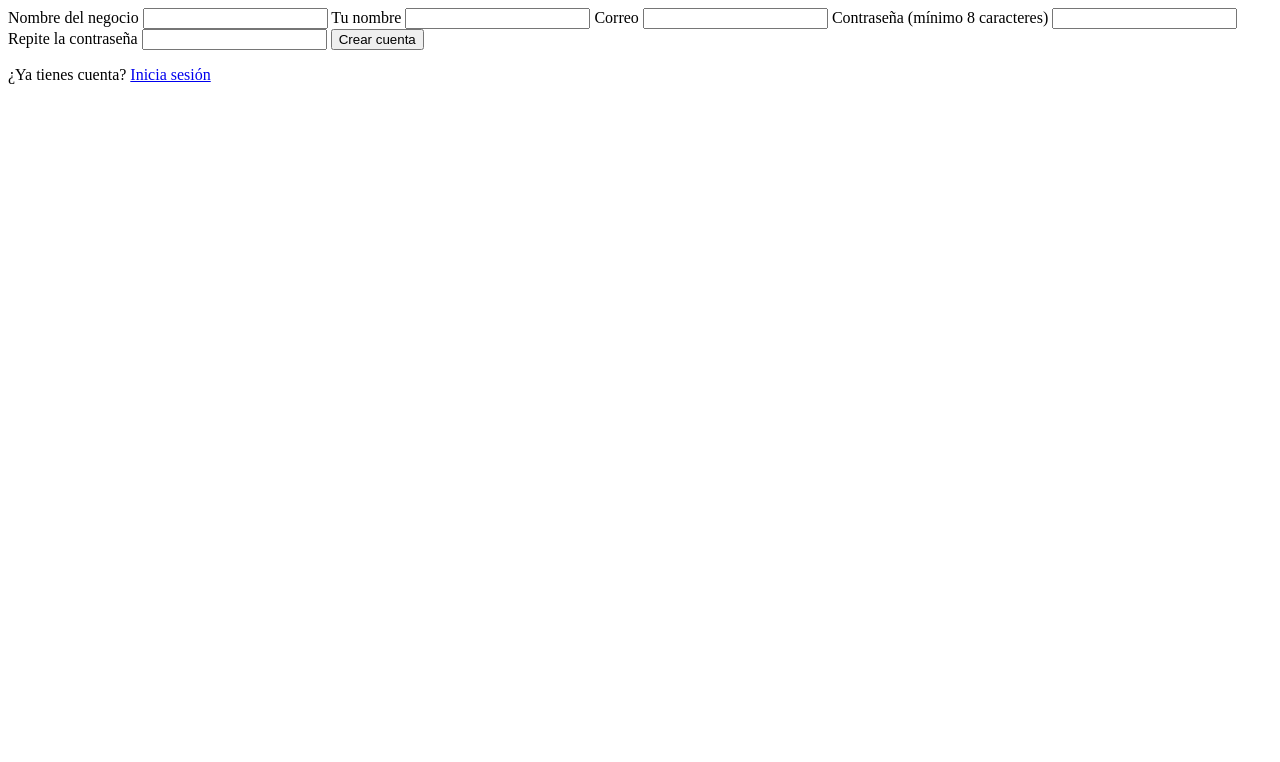
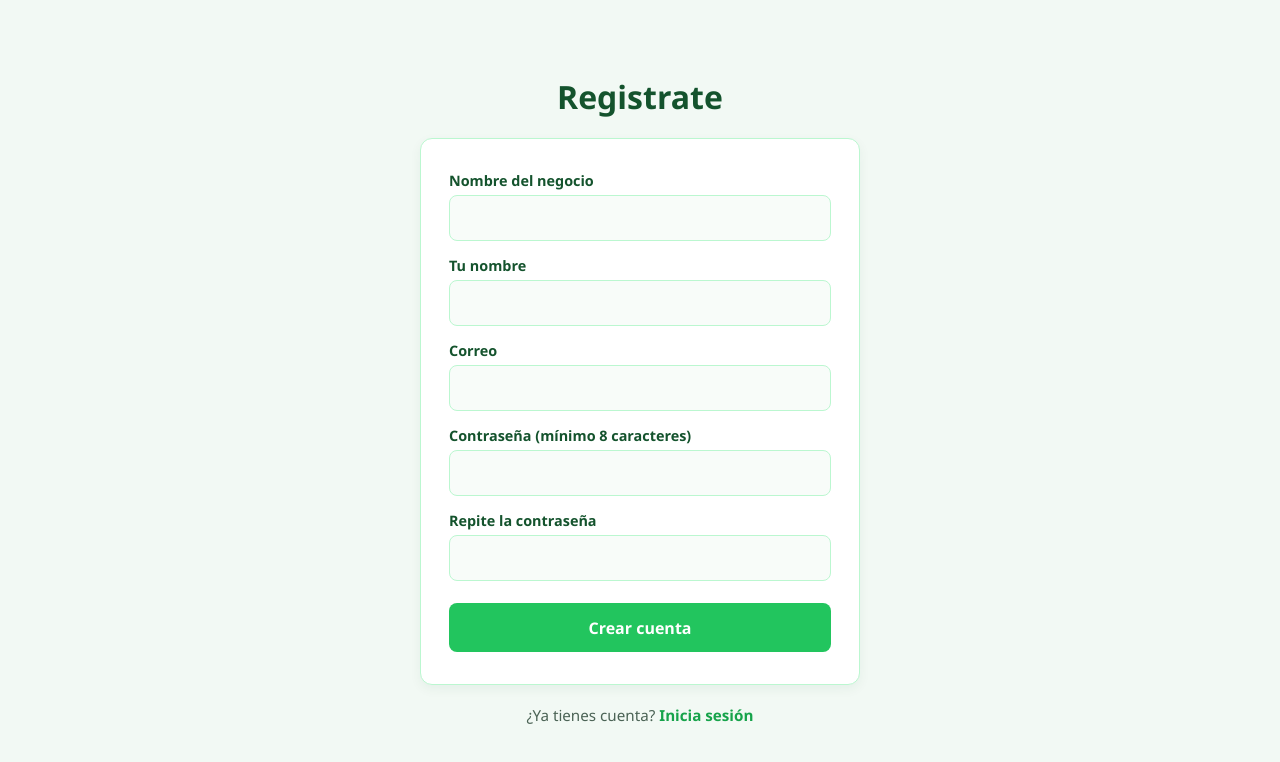
Before and after one commit to luismiguelbolanosrodriguezdev-lab/sistema-pedidos, a plain HTML site: page pages/register.html in a window 1280 px wide. Drawn offline with Linux system fonts and the light colour scheme.

Commit message:
Se agregan estilos

```diff
--- /dev/null
+++ b/css/styles_index.css
@@ -0,0 +1,137 @@
+/* Variables de la gama de verdes claritos */
+:root {
+  --bg-page: #f2f9f4;          /* Verde menta ultra claro para el fondo */
+  --bg-card: #ffffff;          /* Blanco puro para tarjetas */
+  --green-pastel: #dcfce7;     /* Verde pastel para detalles suaves */
+  --green-border: #bbf7d0;     /* Borde verde suave */
+  --green-primary: #22c55e;    /* Verde medio fresco para botones principales */
+  --green-hover: #16a34a;      /* Verde más intenso al pasar el cursor */
+  --green-dark: #14532d;       /* Verde bosque oscuro para textos y contraste */
+  --text-muted: #4b6355;       /* Gris verdoso para textos secundarios */
+  --red-soft: #fee2e2;         /* Rojo pastel para alertas de error */
+  --red-text: #991b1b;
+}
+
+* {
+  box-sizing: border-box;
+  margin: 0;
+  padding: 0;
+  font-family: 'Segoe UI', system-ui, -apple-system, sans-serif;
+}
+
+body {
+  background-color: var(--bg-page);
+  color: var(--green-dark);
+  padding: 2rem 1rem;
+  display: flex;
+  flex-direction: column;
+  justify-content: center; /* Centra el formulario verticalmente */
+  align-items: center;
+  gap: 1.25rem;
+  min-height: 100vh;
+}
+
+/* --- TARJETA DEL FORMULARIO --- */
+#formLogin {
+  background-color: var(--bg-card);
+  border: 1px solid var(--green-border);
+  border-radius: 12px;
+  padding: 2rem 1.75rem;
+  width: 100%;
+  max-width: 400px; /* Un poco más compacta que registro al tener menos campos */
+  box-shadow: 0 4px 12px rgba(20, 83, 45, 0.06);
+  display: flex;
+  flex-direction: column;
+}
+
+/* Etiquetas de los campos */
+#formLogin label {
+  font-size: 0.9rem;
+  font-weight: 600;
+  color: var(--green-dark);
+  margin-bottom: 0.35rem;
+}
+
+/* Espaciado superior entre grupos de campos */
+#formLogin label:not(:first-of-type) {
+  margin-top: 1rem;
+}
+
+/* Campos de correo y contraseña */
+#formLogin input[type="email"],
+#formLogin input[type="password"] {
+  width: 100%;
+  padding: 0.75rem 1rem;
+  border: 1.5px solid var(--green-border);
+  border-radius: 8px;
+  background-color: #f8fcf9;
+  color: var(--green-dark);
+  font-size: 0.95rem;
+  transition: border-color 0.2s, box-shadow 0.2s, background-color 0.2s;
+}
+
+#formLogin input[type="email"]:focus,
+#formLogin input[type="password"]:focus {
+  outline: none;
+  border-color: var(--green-primary);
+  background-color: #ffffff;
+  box-shadow: 0 0 0 3px rgba(34, 197, 94, 0.15);
+}
+
+/* Botón principal */
+#loginButton {
+  background-color: var(--green-primary);
+  color: #ffffff;
+  font-weight: 600;
+  border: none;
+  border-radius: 8px;
+  padding: 0.85rem;
+  font-size: 1rem;
+  cursor: pointer;
+  margin-top: 1.4rem;
+  transition: background-color 0.2s, transform 0.1s;
+}
+
+#loginButton:hover {
+  background-color: var(--green-hover);
+}
+
+#loginButton:active {
+  transform: scale(0.99);
+}
+
+/* Mensaje de alerta/error (solo aparece cuando JS escribe en él) */
+#loginMessage {
+  font-size: 0.88rem;
+  font-weight: 600;
+  text-align: center;
+  border-radius: 8px;
+  padding: 0.65rem 0.85rem;
+  margin-top: 0.9rem;
+  background-color: var(--red-soft);
+  color: var(--red-text);
+  border: 1px solid #fecaca;
+}
+
+#loginMessage:empty {
+  display: none;
+}
+
+/* --- ENLACE INFERIOR (REGÍSTRATE) --- */
+body > p {
+  font-size: 0.95rem;
+  color: var(--text-muted);
+  text-align: center;
+}
+
+body > p a {
+  color: var(--green-hover);
+  font-weight: 600;
+  text-decoration: none;
+  transition: color 0.2s, text-decoration 0.2s;
+}
+
+body > p a:hover {
+  color: var(--green-dark);
+  text-decoration: underline;
+}
--- a/css/styles_productos.css
+++ b/css/styles_productos.css
@@ -10,7 +10,7 @@
   --text-muted: #4b6355;       /* Gris verdoso para textos secundarios */
   --amber-soft: #fef3c7;       /* Amarillo suave para editar */
   --amber-text: #92400e;
-  --red-soft: #fee2e2;         /* Rojo pastel para desactivar/cancelar */
+  --red-soft: #fee2e2;         /* Rojo pastel para desactivar/cerrar sesión */
   --red-text: #991b1b;
 }
 
@@ -27,9 +27,69 @@ body {
   padding: 2rem 1rem;
   display: flex;
   flex-direction: column;
+  align-items: center; /* Mantiene el header, formulario y tabla perfectamente centrados */
+  gap: 1.75rem;
+  min-height: 100vh;
+}
+
+/* --- BARRA SUPERIOR (HEADER) --- */
+header {
+  width: 100%;
+  max-width: 820px; /* Mismo ancho que la tabla para alineación visual perfecta */
+  background-color: var(--bg-card);
+  border: 1px solid var(--green-border);
+  border-radius: 12px;
+  padding: 0.9rem 1.25rem;
+  box-shadow: 0 4px 12px rgba(20, 83, 45, 0.06);
+  display: flex;
   align-items: center;
-  gap: 2rem;
-  min-height: 100vh;
+  flex-wrap: wrap;
+  gap: 0.75rem;
+}
+
+#userName {
+  font-size: 1rem;
+  font-weight: 700;
+  color: var(--green-dark);
+}
+
+#userRole {
+  font-size: 0.78rem;
+  font-weight: 700;
+  text-transform: uppercase;
+  letter-spacing: 0.05em;
+  background-color: var(--green-pastel);
+  color: var(--green-dark);
+  border: 1px solid var(--green-border);
+  padding: 0.3rem 0.75rem;
+  border-radius: 999px;
+}
+
+#userName:empty,
+#userRole:empty {
+  display: none;
+}
+
+#logoutButton {
+  margin-left: auto; /* Empuja el botón completamente a la derecha */
+  background-color: #fff5f5;
+  color: var(--red-text);
+  border: 1px solid #fecaca;
+  border-radius: 8px;
+  padding: 0.5rem 1rem;
+  font-size: 0.88rem;
+  font-weight: 600;
+  cursor: pointer;
+  transition: background-color 0.2s, border-color 0.2s, transform 0.1s;
+}
+
+#logoutButton:hover {
+  background-color: var(--red-soft);
+  border-color: #fca5a5;
+}
+
+#logoutButton:active {
+  transform: scale(0.98);
 }
 
 /* --- FORMULARIO --- */
--- /dev/null
+++ b/css/styles_registro.css
@@ -0,0 +1,139 @@
+/* Variables de la gama de verdes claritos */
+:root {
+  --bg-page: #f2f9f4;          /* Verde menta ultra claro para el fondo */
+  --bg-card: #ffffff;          /* Blanco puro para tarjetas */
+  --green-pastel: #dcfce7;     /* Verde pastel para detalles suaves */
+  --green-border: #bbf7d0;     /* Borde verde suave */
+  --green-primary: #22c55e;    /* Verde medio fresco para botones principales */
+  --green-hover: #16a34a;      /* Verde más intenso al pasar el cursor */
+  --green-dark: #14532d;       /* Verde bosque oscuro para textos y contraste */
+  --text-muted: #4b6355;       /* Gris verdoso para textos secundarios */
+  --red-soft: #fee2e2;         /* Rojo pastel para alertas de error */
+  --red-text: #991b1b;
+}
+
+* {
+  box-sizing: border-box;
+  margin: 0;
+  padding: 0;
+  font-family: 'Segoe UI', system-ui, -apple-system, sans-serif;
+}
+
+body {
+  background-color: var(--bg-page);
+  color: var(--green-dark);
+  padding: 2rem 1rem;
+  display: flex;
+  flex-direction: column;
+  justify-content: center; /* Centra el formulario verticalmente */
+  align-items: center;
+  gap: 1.25rem;
+  min-height: 100vh;
+}
+
+/* --- TARJETA DEL FORMULARIO --- */
+#formRegister {
+  background-color: var(--bg-card);
+  border: 1px solid var(--green-border);
+  border-radius: 12px;
+  padding: 2rem 1.75rem;
+  width: 100%;
+  max-width: 440px;
+  box-shadow: 0 4px 12px rgba(20, 83, 45, 0.06);
+  display: flex;
+  flex-direction: column;
+}
+
+/* Etiquetas de los campos */
+#formRegister label {
+  font-size: 0.9rem;
+  font-weight: 600;
+  color: var(--green-dark);
+  margin-bottom: 0.35rem;
+}
+
+/* Espaciado superior entre grupos de campos (excepto el primero) */
+#formRegister label:not(:first-of-type) {
+  margin-top: 0.9rem;
+}
+
+/* Campos de texto, correo y contraseña */
+#formRegister input[type="text"],
+#formRegister input[type="email"],
+#formRegister input[type="password"] {
+  width: 100%;
+  padding: 0.75rem 1rem;
+  border: 1.5px solid var(--green-border);
+  border-radius: 8px;
+  background-color: #f8fcf9;
+  color: var(--green-dark);
+  font-size: 0.95rem;
+  transition: border-color 0.2s, box-shadow 0.2s, background-color 0.2s;
+}
+
+#formRegister input[type="text"]:focus,
+#formRegister input[type="email"]:focus,
+#formRegister input[type="password"]:focus {
+  outline: none;
+  border-color: var(--green-primary);
+  background-color: #ffffff;
+  box-shadow: 0 0 0 3px rgba(34, 197, 94, 0.15);
+}
+
+/* Botón principal */
+#registerButton {
+  background-color: var(--green-primary);
+  color: #ffffff;
+  font-weight: 600;
+  border: none;
+  border-radius: 8px;
+  padding: 0.85rem;
+  font-size: 1rem;
+  cursor: pointer;
+  margin-top: 1.35rem;
+  transition: background-color 0.2s, transform 0.1s;
+}
+
+#registerButton:hover {
+  background-color: var(--green-hover);
+}
+
+#registerButton:active {
+  transform: scale(0.99);
+}
+
+/* Mensaje de alerta/error (solo se muestra cuando JS le agrega texto) */
+#registerMessage {
+  font-size: 0.88rem;
+  font-weight: 600;
+  text-align: center;
+  border-radius: 8px;
+  padding: 0.65rem 0.85rem;
+  margin-top: 0.9rem;
+  background-color: var(--red-soft);
+  color: var(--red-text);
+  border: 1px solid #fecaca;
+}
+
+#registerMessage:empty {
+  display: none;
+}
+
+/* --- ENLACE INFERIOR (INICIAR SESIÓN) --- */
+body > p {
+  font-size: 0.95rem;
+  color: var(--text-muted);
+  text-align: center;
+}
+
+body > p a {
+  color: var(--green-hover);
+  font-weight: 600;
+  text-decoration: none;
+  transition: color 0.2s, text-decoration 0.2s;
+}
+
+body > p a:hover {
+  color: var(--green-dark);
+  text-decoration: underline;
+}
--- a/js/productosFrontend.js
+++ b/js/productosFrontend.js
@@ -1,6 +1,7 @@
 const tbody = document.getElementById("productsTableBody");
 const form = document.getElementById("formProduct");
-const userInfo = document.getElementById("userInfo");
+const userName = document.getElementById("userName");
+const userRole = document.getElementById("userRole");
 const logoutButton = document.getElementById("logoutButton");
 
 
@@ -177,7 +178,8 @@ async function init() {
   if (!user) return;
 
   canManage = ["owner", "admin"].includes(user.role);
-  userInfo.textContent = `${user.name} (${user.role})`;
+  userName.textContent = `Hola, ${user.name}`;
+  userRole.textContent = `Rol: ${user.role}`
   form.hidden = !canManage;
 
   loadProducts();
--- a/pages/register.html
+++ b/pages/register.html
@@ -4,9 +4,11 @@
     <meta charset="UTF-8" />
     <meta name="viewport" content="width=device-width, initial-scale=1.0" />
     <title>Registro</title>
+    <link rel="stylesheet" href="/css/styles_registro.css">
   </head>
   <body>
-    <form id="formRegister">
+  <h1>Registrate</h1>
+  <form id="formRegister">
   <label for="businessName">Nombre del negocio</label>
   <input type="text" id="businessName" maxlength="100" required />
 
```
Also changed, not shown: pages/index.html (+2 -0 lines), pages/productos.html (+5 -2 lines).
